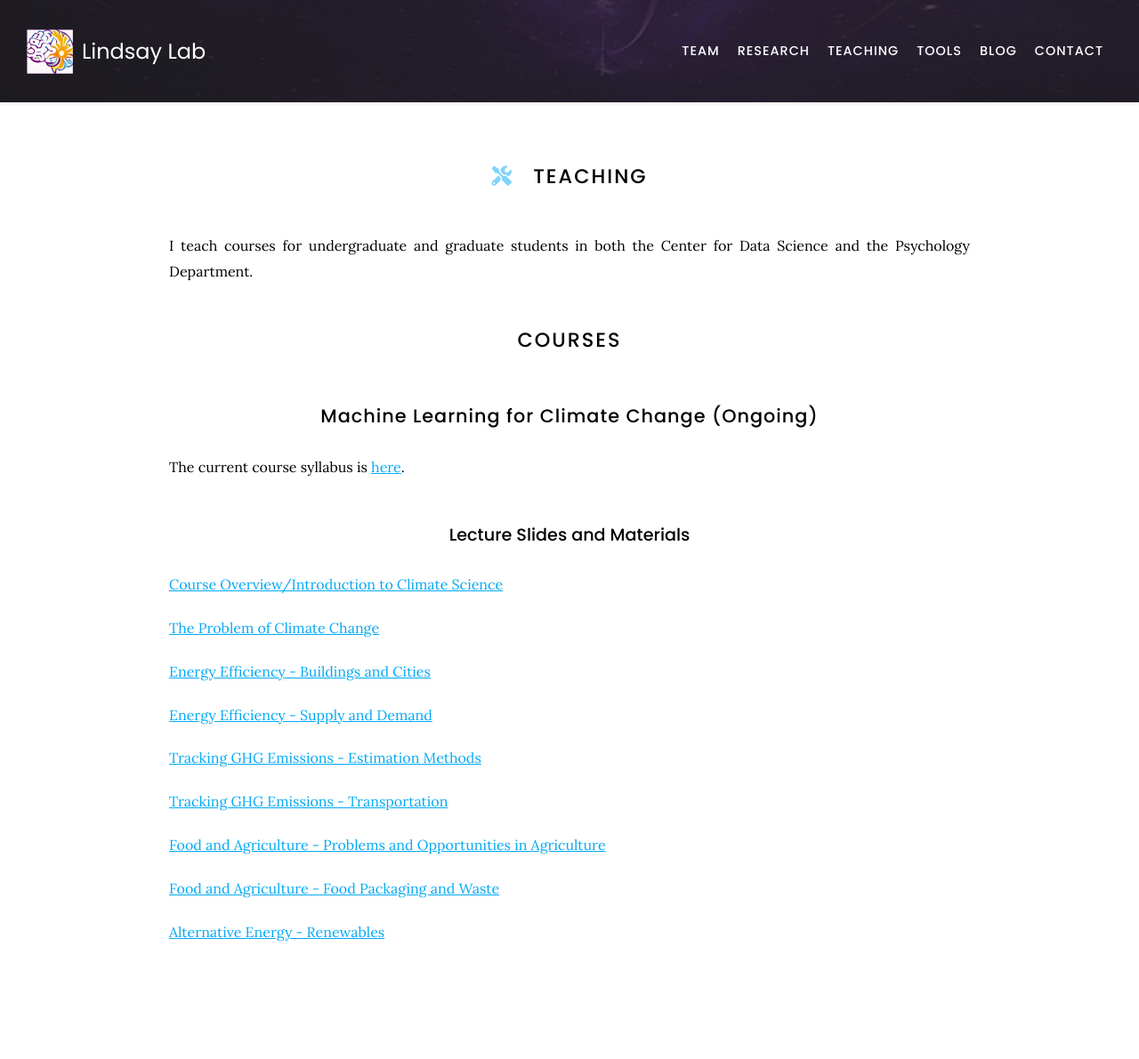
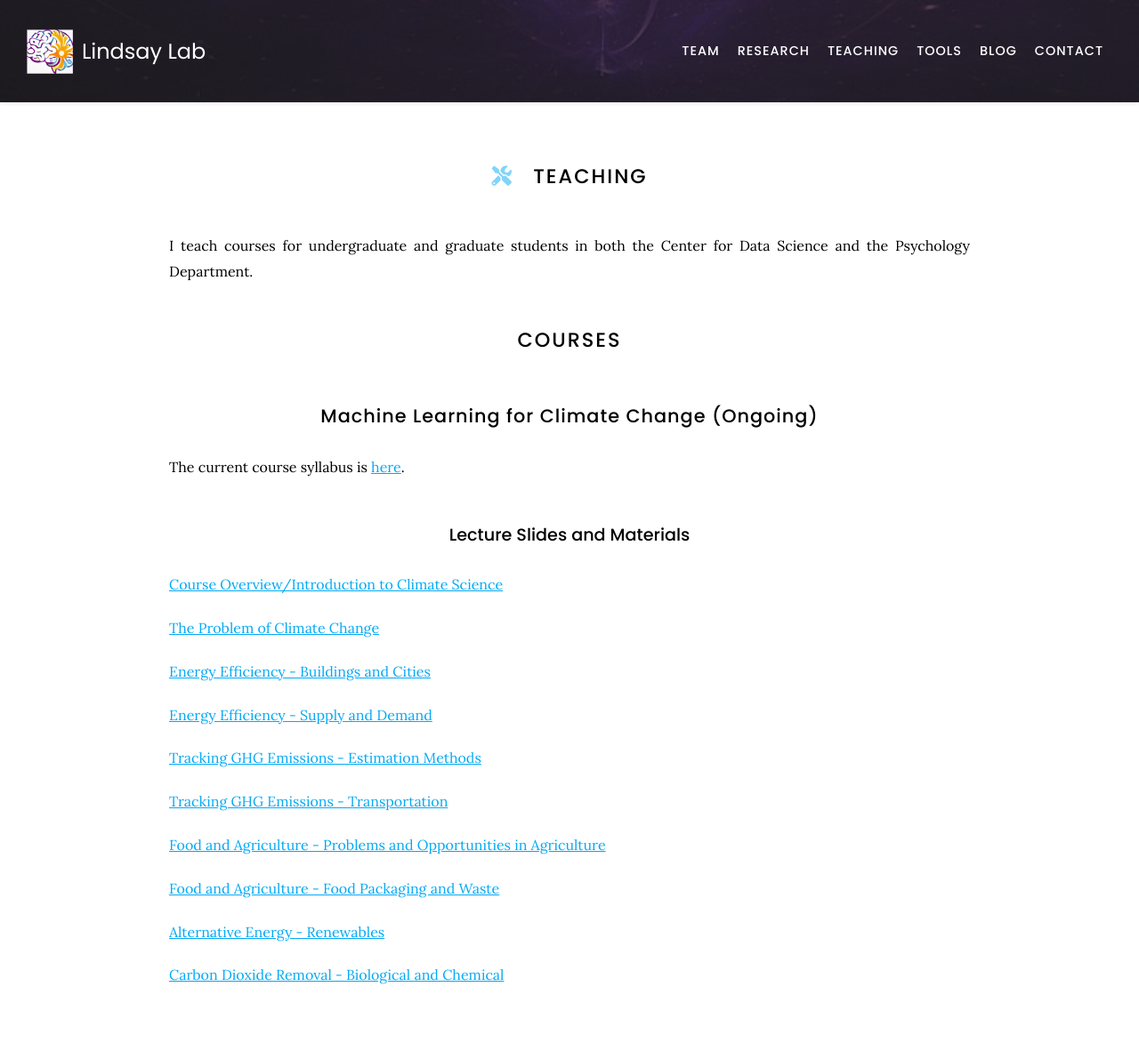
Before and after one commit to Lindsay-Lab/lindsay-lab.github.io, a Jekyll site: the page built from teaching/index.md, in a window 1280 px wide. Shown: the whole page at 89% size. Built offline with Jekyll 4.4.1, drawn with Linux system fonts in a browser that asks for light colours; nearby versions of some CDN libraries; before the commit the page ends 1142 px from its top, so only the background shows below that.

Commit message:
Update index.md

```diff
--- a/teaching/index.md
+++ b/teaching/index.md
@@ -33,6 +33,8 @@ The current course syllabus is [here](https://lindsay-lab.github.io/ClimateML_Le
 
 [Alternative Energy - Renewables](https://lindsay-lab.github.io/ClimateML_Lectures/Alternative%20Energy%20Sources.pdf)
 
+[Carbon Dioxide Removal - Biological and Chemical](https://lindsay-lab.github.io/ClimateML_Lectures/Carbon%20dioxide%20removal.pdf)
+
 <!--{% include search-info.html %}
 
 {% include section.html %}
```
